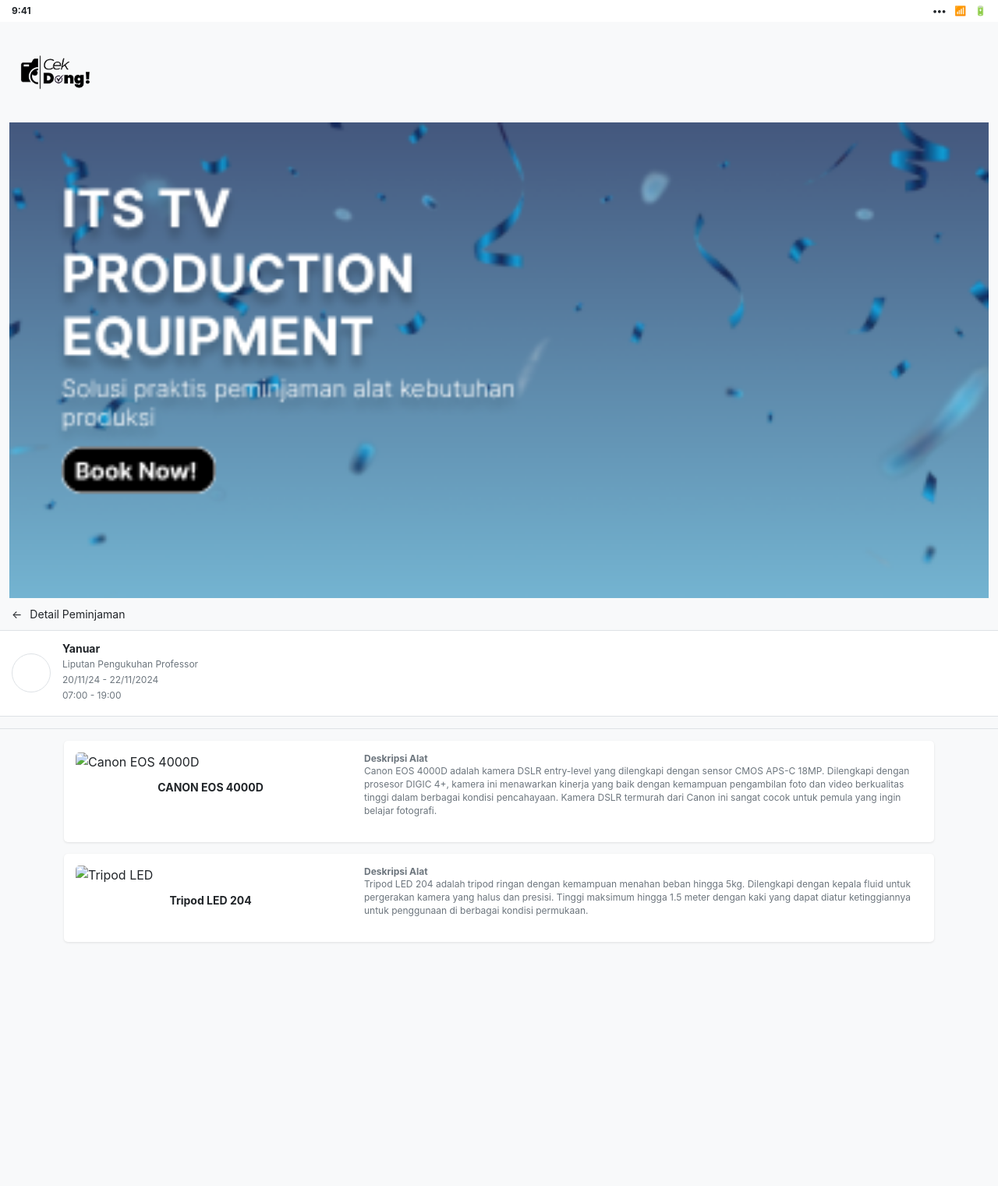
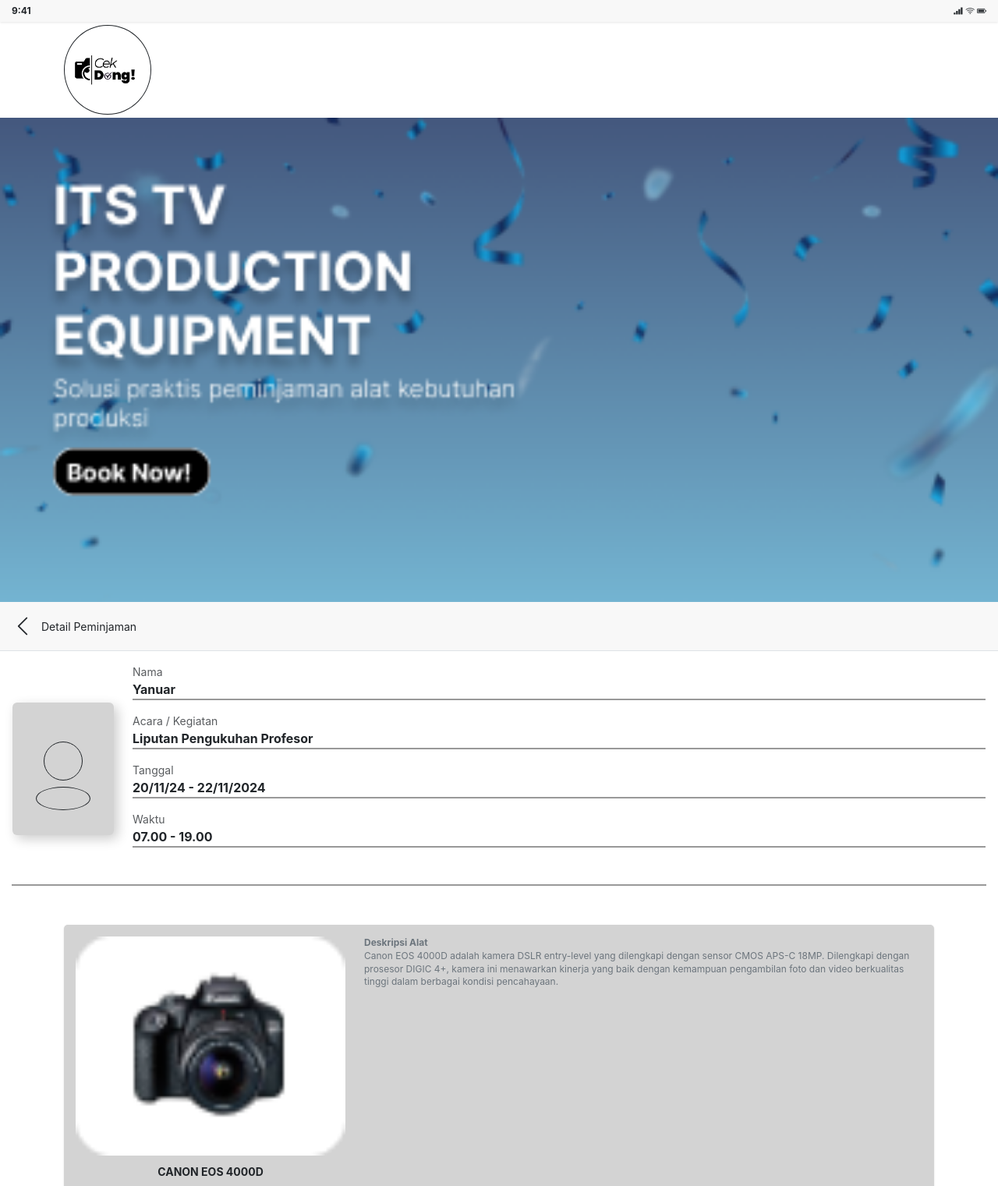
Before and after one commit to ibrahimamar07/FEB5026231195, a plain HTML site: page pertemuan4PR.html in a window 1280 px wide. Shown: the top 1521 px of the page at 78% size. Before the commit the page ends 1223 px from the top, so only its background shows below. Drawn offline with nearby package versions, Linux system fonts and the light colour scheme.

Commit message:
pertemuan 4 PR

```diff
--- a/pertemuan4PR.html
+++ b/pertemuan4PR.html
@@ -5,14 +5,17 @@
     <meta name="viewport" content="width=device-width, initial-scale=1.0">
     <title>TV Production Equipment Rental</title>
     <link href="https://cdn.jsdelivr.net/npm/bootstrap@5.3.0-alpha1/dist/css/bootstrap.min.css" rel="stylesheet">
+    <link rel="stylesheet" href="https://cdn.jsdelivr.net/npm/bootstrap-icons/font/bootstrap-icons.css">
+
     <style>
         body {
             font-family: -apple-system, BlinkMacSystemFont, 'Segoe UI', Roboto, Helvetica, Arial, sans-serif;
-            background-color: #f8f9fa;
+            background-color:white;
         }
 
         .status-bar {
-            background-color: white;
+             background-color: #F8F8F8;
+         box-shadow: 0px 1px 3px rgba(0, 0, 0, 0.1);
             padding: 5px 15px;
             display: flex;
             justify-content: space-between;
@@ -73,7 +76,8 @@
         }
 
         .detail-header {
-            background-color: #f8f9fa;
+            background-color: #F8F8F8;
+            box-shadow: 0px 1px 3px rgba(0, 0, 0, 0.1);
             padding: 10px 15px;
             border-bottom: 1px solid #dee2e6;
             font-size: 14px;
@@ -112,7 +116,7 @@
         }
 
         .equipment-card {
-            background-color: white;
+            background-color:lightgrey;
             border-radius: 5px;
             padding: 15px;
             margin-bottom: 15px;
@@ -140,15 +144,30 @@
         }
 
         .divider {
-            height: 1px;
-            background-color: #dee2e6;
-            margin: 15px 0;
+            height: 2px;
+            background-color:#999;
+           margin-top: 15px;
+           margin-bottom: 50px;
+           margin-left: 15px;
+           margin-right: 15px;
         }
         .imghead{
             width: 1000%;
             height: 1000%;
             object-fit: contain;
         }
+        .container-fluid {
+            padding: 0;
+        }
+        .custom-bg {
+    background-color:lightgrey;
+        }
+
+        .bordergaris{
+            border: 3px solid black;
+
+        }
+
     </style>
 </head>
 <body>
@@ -156,74 +175,96 @@
 
    <div class="status-bar">
     <div>9:41</div>
-    <div>
-        <span class="me-2">•••</span>
-        <span class="me-2">📶</span>
-        <span>🔋</span>
+    <div >
+        <i class="bi bi-reception-4"></i>
+        <i class="bi bi-wifi"></i>
+        <i class="bi bi-battery-full"></i>
     </div>
-</div>
+  </div>
 
-<div class="container-fluid">
+<div class="container py-1">
     <div class="row">
         <div class="col">
-          <img src="img/ck.png" alt="" width="10%">
+          <img src="img/ck.png" alt="" width="10%" class="rounded-circle border border-dark">
         </div>
     </div>
 </div>
 
 <div class="container-fluid">
     <div class="row">
-         <div class="col-12">
-            <img src="img/head.png" alt="Production Equipment" width="100%">
+         <div class="col">
+            <img src="img/head.png"  alt="Production Equipment" width="100%">
         </div>
     </div>
 </div>
     <div class="detail-header">
-        <div class="back-icon">←</div>
+        <div class="back-icon">
+            <i class="bi bi-chevron-left fs-3"></i>
+        </div>
         <div>Detail Peminjaman</div>
     </div>
 
+    <div class="container-fluid">
+        <div class="card p-3 w-100" style="border: none; border-radius: 0;">
+            <div class="row g-4">
 
-    <div class="profile-section">
-        <div class="d-flex align-items-center">
-            <div class="profile-placeholder"></div>
-            <div class="profile-info">
-                <h6>Yanuar</h6>
-                <p>Liputan Pengukuhan Professor</p>
-                <p>20/11/24 - 22/11/2024</p>
-                <p>07:00 - 19:00</p>
+                <div class="col-auto">
+                    <div class="custom-bg rounded d-flex flex-column align-items-center"
+                         style="width: 130px; height: 170px; margin-top: 50px;
+                         box-shadow: 5px 5px 15px rgba(0, 0, 0, 0.2);">
+                        <div class="rounded-circle border border-dark mb-2"
+                             style="width: 50px; height: 50px; margin-top: 50px;"></div>
+                        <div class="rounded-circle border border-dark"
+                             style="width: 70px; height: 30px;"></div>
+                    </div>
+                </div>
+
+
+                <div class="col">
+                    <p class="text-muted small mb-0">Nama</p>
+                    <p class="fw-bold pb-0" style="border-bottom:2px solid #999;">Yanuar</p>
+                    <p class="text-muted small mb-0">Acara / Kegiatan</p>
+                    <p class="fw-bold pb-0" style="border-bottom: 2px solid #999;">Liputan Pengukuhan Profesor</p>
+                    <p class="text-muted small mb-0">Tanggal</p>
+                    <p class="fw-bold pb-0" style="border-bottom:2px solid #999;">20/11/24 - 22/11/2024</p>
+
+                    <p class="text-muted small mb-0">Waktu</p>
+                    <p class="fw-bold pb-0" style="border-bottom:2px solid #999;">07.00 - 19.00</p>
+                </div>
             </div>
         </div>
     </div>
 
+
+
+
     <div class="divider"></div>
 
-    <div class="container mt-2">
+    <div class="container mt-2 ">
         <div class="row">
             <div class="col-12">
                 <div class="equipment-card">
                     <div class="row">
                         <div class="col-4">
-                            <img src="" alt="Canon EOS 4000D">
+                            <img src="img/kamera.png">
                             <div class="equipment-name">CANON EOS 4000D</div>
                         </div>
                         <div class="col-8">
                             <div class="equipment-desc">
                                 <strong>Deskripsi Alat</strong>
-                                <p>Canon EOS 4000D adalah kamera DSLR entry-level yang dilengkapi dengan sensor CMOS APS-C 18MP. Dilengkapi dengan prosesor DIGIC 4+, kamera ini menawarkan kinerja yang baik dengan kemampuan pengambilan foto dan video berkualitas tinggi dalam berbagai kondisi pencahayaan. Kamera DSLR termurah dari Canon ini sangat cocok untuk pemula yang ingin belajar fotografi.</p>
-                            </div>
+                                <p>Canon EOS 4000D adalah kamera DSLR entry-level yang dilengkapi dengan sensor CMOS APS-C 18MP. Dilengkapi dengan prosesor DIGIC 4+, kamera ini menawarkan kinerja yang baik dengan kemampuan pengambilan foto dan video berkualitas tinggi dalam berbagai kondisi pencahayaan.</p>
                         </div>
                     </div>
                 </div>
             </div>
         </div>
-
+    </div>
         <div class="row">
             <div class="col-12">
                 <div class="equipment-card">
                     <div class="row">
                         <div class="col-4">
-                            <img src="" alt="Tripod LED">
+                            <img src="img/tripod.png">
                             <div class="equipment-name">Tripod LED 204</div>
                         </div>
                         <div class="col-8">
```
Also changed, not shown: img/kamera.png (added), img/tripod.png (added), img/wi-fi.png (deleted), img/wifi-good-svgrepo-com.svg (deleted).
